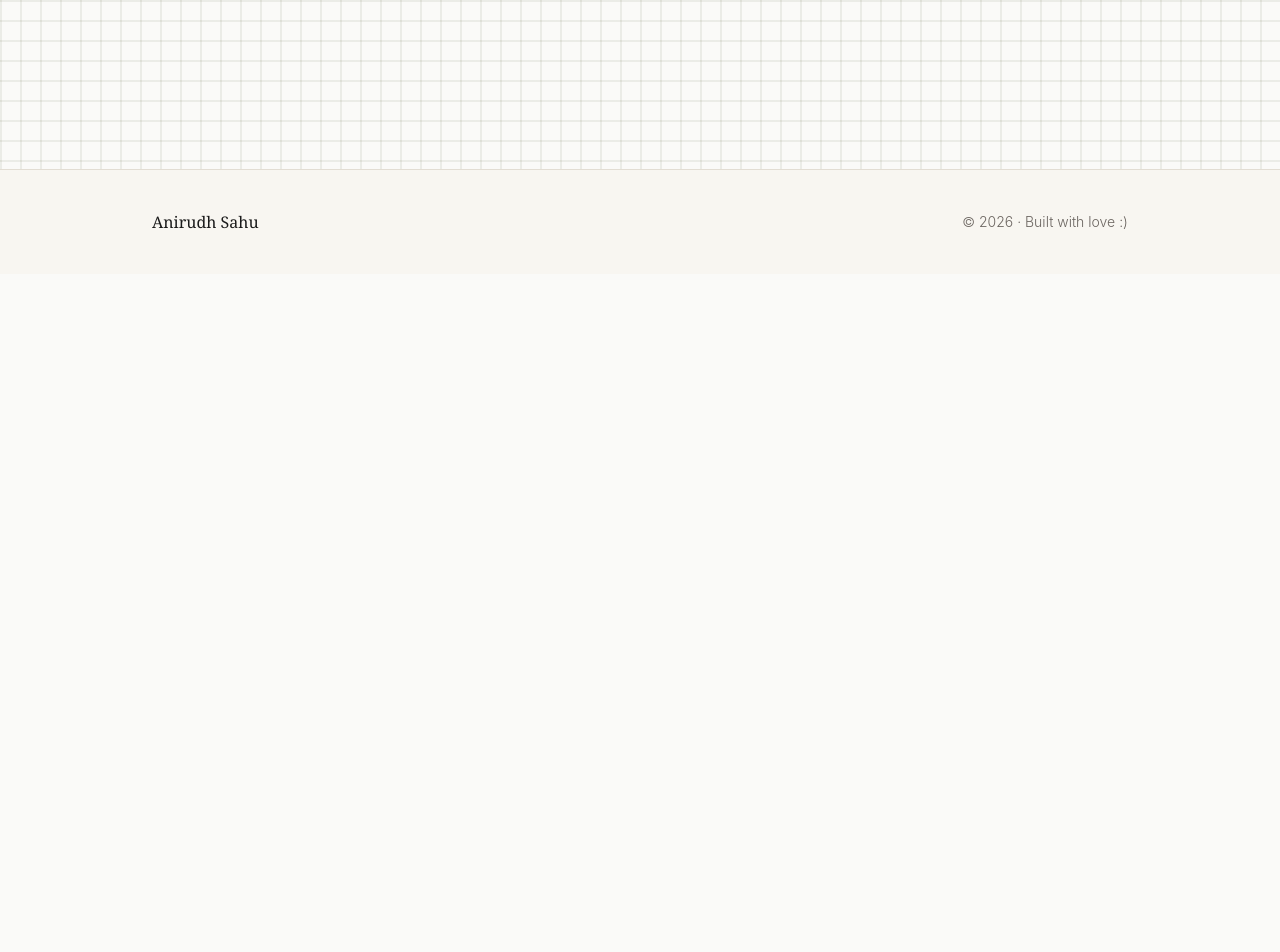
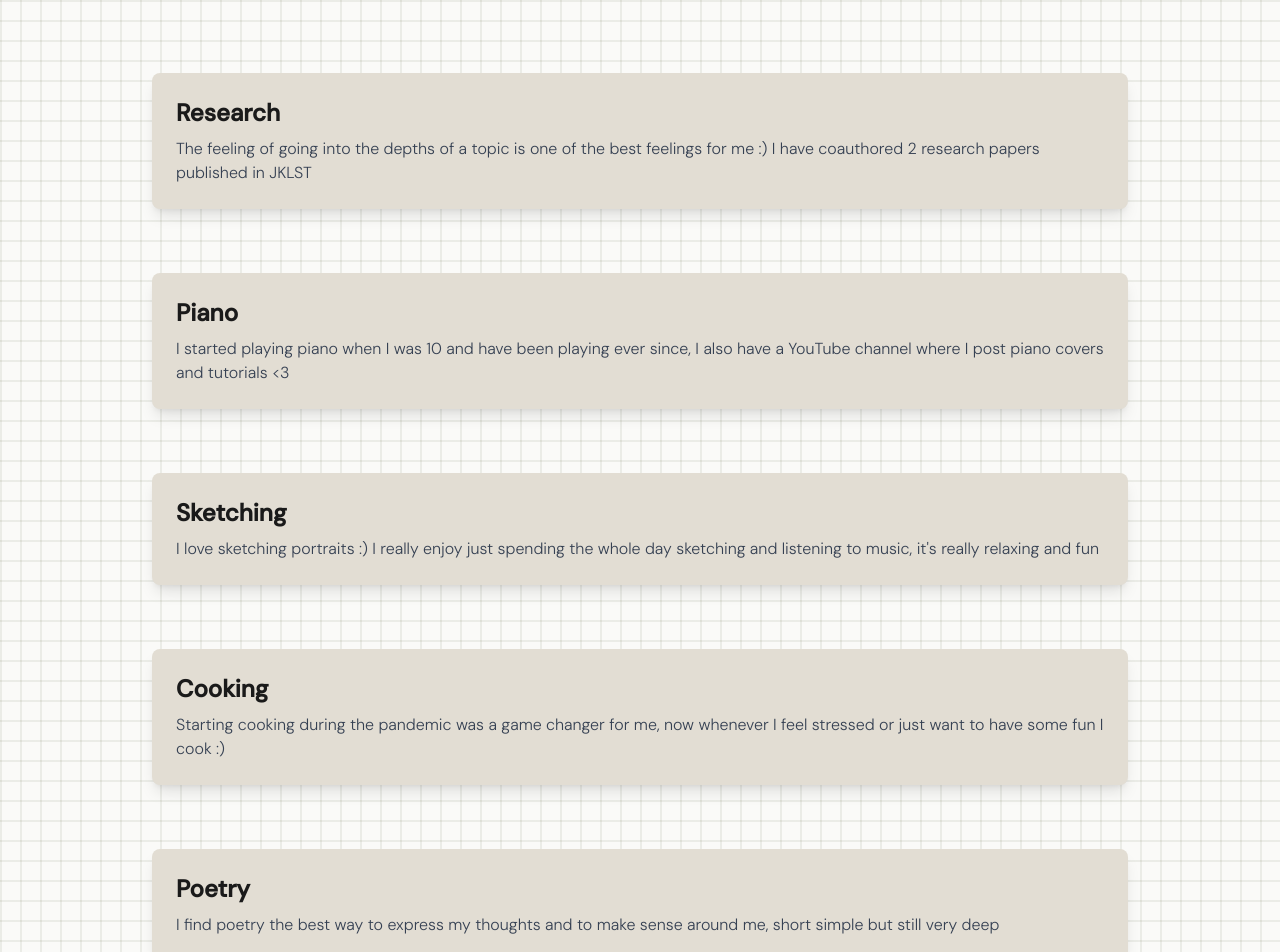
Before and after one commit to anirudh12032008/portfolio-map, a Next.js app: page /life in a window 1280 px wide. Shown: the part 600-1552 px from the top of the page. Before the commit the page ends 874 px from the top, so only its background shows below. Built offline with nearby package versions, Linux system fonts and the light colour scheme.

Commit message:
added life beyond code

```diff
--- a/src/app/experience/page.tsx
+++ b/src/app/experience/page.tsx
@@ -206,8 +206,19 @@ export default function ExpPage() {
 
 <Heading eye="Background" title="Experience" desc="Programs I've been part of, communities I've contributed to, and challenges I've helped run." />
 
+ <FadeIn delay={0.2}>
+            <div className="mt-16 text-center max-w-xl mx-auto">
+                <p className="font-serif italic text-xl md:text-2xl text-ink-soft leading-relaxed">
+The best part of every program isn't in the project, its in the people
 
-            <div className="space-y-12">
+                </p>
+                <p className="text-sm text-ink-faint mt-5 font-sans uppercase tracking-widest">
+~ Something I genuienly belive :)
+
+                </p>
+            </div>
+        </FadeIn>
+            <div className="space-y-12 mt-24">
 
 
                 {exp.map(({ category, items }) => (
@@ -231,7 +242,7 @@ export default function ExpPage() {
 {/* <3 */}
 
 
-<FadeIn delay={0.2} >
+{/* <FadeIn delay={0.2} >
 
     <div className="mt-16 rounded-2xl bg-navy/5 border border-navy/15 p-8">
     <p className="font-serif italic text-xl text-navy leading-relaxed">
@@ -242,7 +253,7 @@ export default function ExpPage() {
         ~ Something I genuienly belive :)
     </p>
     </div>
-</FadeIn>
+</FadeIn> */}
 
 
 
--- a/src/app/life/page.tsx
+++ b/src/app/life/page.tsx
@@ -1,6 +1,50 @@
 "use client"
 
 import { FadeIn, Heading, Section } from "@/components/sections/primitives"
+import { link } from "fs"
+
+
+const inter = [
+    {
+        title: "Research",
+        desc: "The feeling of going into the depths of a topic is one of the best feelings for me :) I have coauthored 2 research papers published in JKLST",
+        color: "bg-cream-200",
+        link: "/research"
+    },
+    {
+        title: "Piano",
+        desc: "I started playing piano when I was 10 and have been playing ever since, I also have a YouTube channel where I post piano covers and tutorials <3  ",
+        color: "bg-cream-200",
+        // link: "https://www.youtube.com/watch?v=SmIjL40Wq74&list=PLQoQcohWBikjM_Go585JNFOknpXOOduNZ"
+        link: "/piano"
+    },
+    {
+        title: "Sketching",
+        desc: "I love sketching portraits :) I really enjoy just spending the whole day sketching and listening to music, it's really relaxing and fun",
+        color: "bg-cream-200",
+        link: "/sketching"
+    },
+    {
+        title: "Cooking",
+        desc: "Starting cooking during the pandemic was a game changer for me, now whenever I feel stressed or just want to have some fun I cook :) ",
+        color: "bg-cream-200",
+        link: "/cooking"
+    },
+    {
+        title: "Poetry",
+        desc: "I find poetry the best way to express my thoughts and to make sense around me, short simple but still very deep",
+        color: "bg-cream-200",
+        link: "/poetry"
+    },
+    {
+        title: "Anchoring",
+        desc: "I have been doing achoring in my school from 7th grade and I really like being on stage and seeing soo many people listening, I also did anchoring in a relative wedding hehehe",
+        color: "bg-cream-200",
+        link: "/anchoring"
+    }
+]
+
+
 
 export default function Life() {
     return (
@@ -18,6 +62,24 @@ export default function Life() {
                 </p>
             </div>
         </FadeIn>
+
+
+
+
+
+        <div className="mt-24 space-y-16">
+            {inter.map((item, index) => (
+                <FadeIn key={index} delay={0.3 + index * 0.1}>
+                    <a href={item.link} className={`block p-6 rounded-lg shadow-lg ${item.color} hover:bg-cream-300 transition-colors duration-300`}>
+                        <h3 className="text-2xl font-bold mb-2">{item.title}</h3>
+                        <p className="text-gray-700">{item.desc}</p>
+                    </a>
+                </FadeIn>
+            ))}
+        </div>
+
+
+
 </Section>
         </div>
             </>
```
